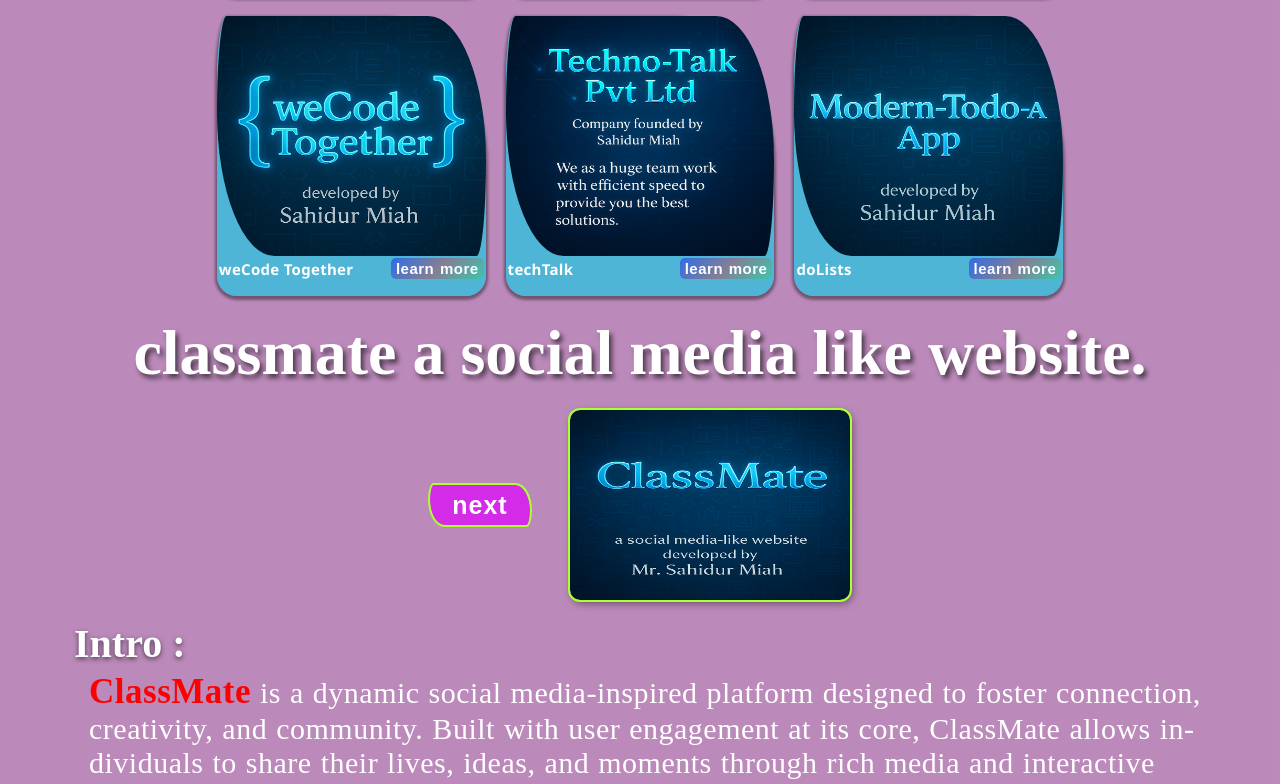
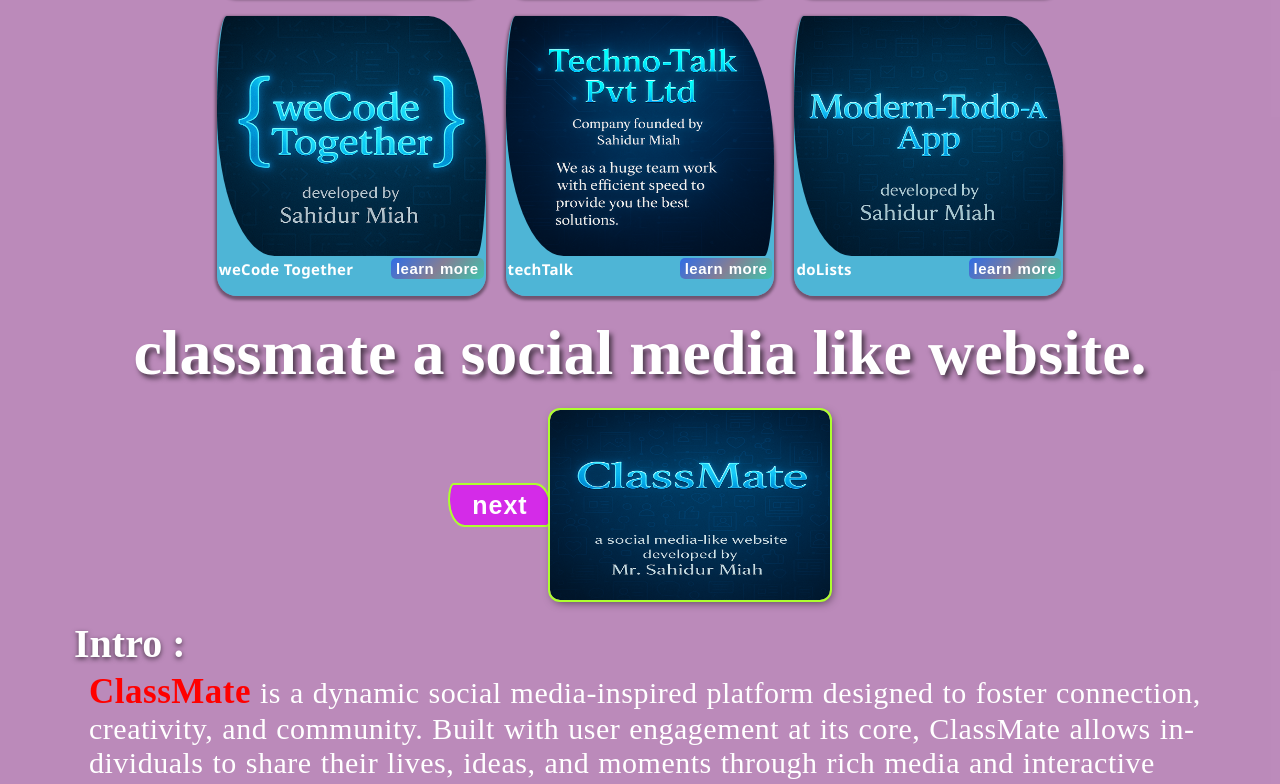
Before and after one commit to Code-Master20/My-Portfolio, a React (Vite) app: page /projects/class-mate in a window 1280 px wide. Shown: the part 392-1176 px from the top of the page. Built offline with nearby package versions, Linux system fonts and the light colour scheme.

Commit message:
break points min-width:400px added for img-container

```diff
--- a/src/projectComponents/Classmate.module.css
+++ b/src/projectComponents/Classmate.module.css
@@ -162,13 +162,19 @@
 }
 
 /* min-height handle for tablets  later */
-@media (min-width: 600px) {
+
+@media (min-width: 400px) {
   .main-content-container > :first-child {
     width: 100%;
     display: flex;
+    justify-content: space-around;
+    align-items: center;
+  }
+}
+
+@media (min-width: 600px) {
+  .main-content-container > :first-child {
     justify-content: center;
-    align-items: center;
-    column-gap: 4rem;
   }
 
   .img-container button {
```
